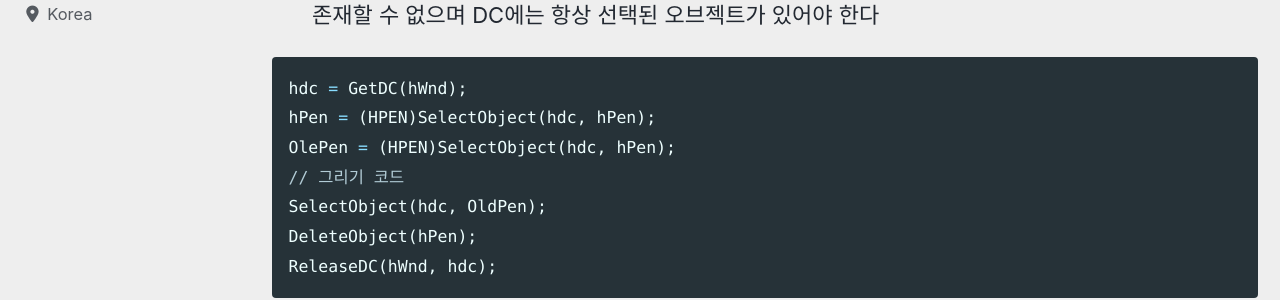
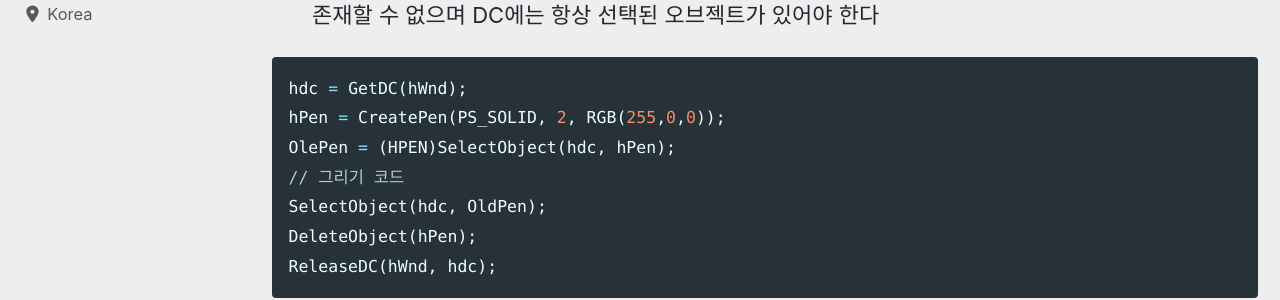
Before and after one commit to devMyeong/devMyeong.github.io, a Jekyll site: the page built from _posts/winapi/2021-09-14-winapi.md, in a window 1280 px wide and 900 px high, scrolled down 1966 px. Shown: the part 152-452 px from the top of the window. Built offline with Jekyll 4.4.1, drawn with Linux system fonts in a browser that asks for light colours; cached includes are drawn as plain includes; nearby versions of some CDN libraries; some web fonts are replaced; comment, search, counter and statistics services are not loaded.

Commit message:
corr typo

````diff
--- a/_posts/winapi/2021-09-14-winapi.md
+++ b/_posts/winapi/2021-09-14-winapi.md
@@ -54,7 +54,7 @@ SelectObject(hdc, OldBrush);
 
 ```cpp
 hdc = GetDC(hWnd);
-hPen = (HPEN)SelectObject(hdc, hPen);
+hPen = CreatePen(PS_SOLID, 2, RGB(255,0,0));
 OlePen = (HPEN)SelectObject(hdc, hPen);
 // 그리기 코드
 SelectObject(hdc, OldPen);
````
